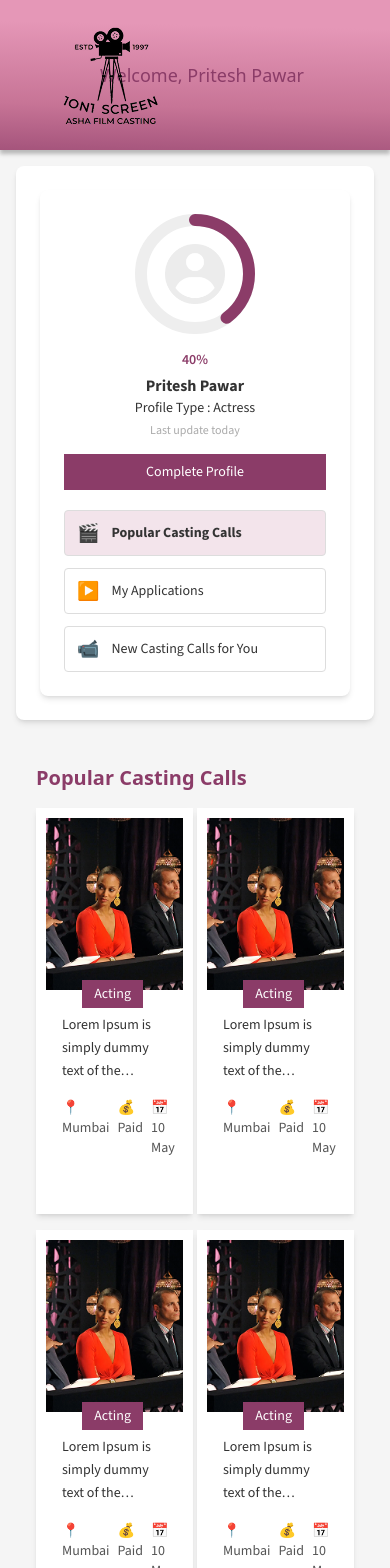
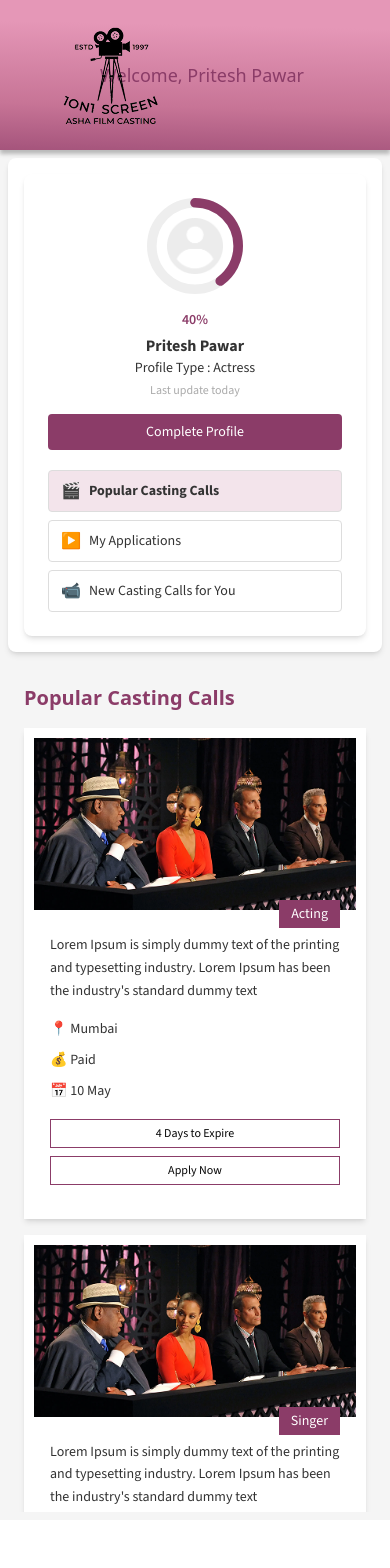
Before and after one commit to pritesh5453/Aasha-Films, a React (Vite) app: page /dashboard in a window 390 px wide. Shown: the top 1568 px of the page. After the commit the page ends 1520 px from the top, so only its background shows below. Built offline with nearby package versions, Linux system fonts and the light colour scheme; a web font is replaced by a local one.

Commit message:
Made Responsive

```diff
--- a/src/component/CastingCard.jsx
+++ b/src/component/CastingCard.jsx
@@ -69,7 +69,7 @@ export default function CastingCard({ role = "Acting" }) {
         />
 
         {/* Role Tag */}
-        <p className="absolute bottom-[-10px] right-10 bg-[#8B3C68] text-white text-sm px-3 py-1">
+        <p className="absolute bottom-[-10px] right-4 bg-[#8B3C68] text-white text-sm px-3 py-1">
           {role}
         </p>
       </div>
@@ -81,18 +81,21 @@ export default function CastingCard({ role = "Acting" }) {
           industry. Lorem Ipsum has been the industry's standard dummy text
         </p>
 
-        <div className="flex items-start gap-2 text-[#555] text-sm mb-4">
-          <div className="flex md:flex-col gap-2 flex-col-1 group-hover:text-[#8B3C68]">
+        {/* Info + Buttons */}
+        <div className="flex flex-col sm:flex-row sm:items-center sm:justify-between gap-4">
+          {/* Info */}
+          <div className="flex flex-col gap-2 group-hover:text-[#8B3C68]">
             <span>📍 Mumbai</span>
             <span>💰 Paid</span>
             <span>📅 10 May</span>
           </div>
 
-          <div className="ml-auto flex flex-col gap-2 items-end">
-            <button className="w-[110px] sm:w-[131px] h-[29px] border border-[#8B3C68] text-[#060606] text-xs px-3 py-1 hover:bg-[#8B3C68] hover:text-white transition">
+          {/* Buttons */}
+          <div className="flex flex-col gap-2 w-full sm:w-auto">
+            <button className="w-full sm:w-[131px] h-[29px] border border-[#8B3C68] text-[#060606] text-xs px-3 py-1 hover:bg-[#8B3C68] hover:text-white transition">
               4 Days to Expire
             </button>
-            <button className="w-[110px] sm:w-[131px] h-[29px] border border-[#8B3C68] text-[#060606] text-xs px-3 py-1 hover:bg-[#8B3C68] hover:text-white transition">
+            <button className="w-full sm:w-[131px] h-[29px] border border-[#8B3C68] text-[#060606] text-xs px-3 py-1 hover:bg-[#8B3C68] hover:text-white transition">
               Apply Now
             </button>
           </div>
--- a/src/component/Dashboard.jsx
+++ b/src/component/Dashboard.jsx
@@ -1,6 +1,6 @@
 import React, { useState } from "react";
 import ProfileCard from "../component/ProfileCard";
-import PopularCastingCalls from "../component/PopularCastingCalls";
+import CastingCard from "../component/CastingCard";
 import MyApplications from "../component/MyApplications";
 import NewCastingCalls from "../component/NewCastingCalls";
 import Topbar from "./TopBar";
@@ -13,7 +13,14 @@ export default function Dashboard() {
 
   if (selectedSection === "popular") {
     heading = "Popular Casting Calls";
-    Content = <PopularCastingCalls />;
+    Content = (
+      <div className="grid grid-cols-1 md:grid-cols-2 gap-4">
+        <CastingCard role="Acting" />
+        <CastingCard role="Singer" />
+        <CastingCard role="Dancer" />
+        <CastingCard role="Model" />
+      </div>
+    );
   } else if (selectedSection === "my-applications") {
     heading = "My Applications";
     Content = <MyApplications />;
@@ -26,17 +33,14 @@ export default function Dashboard() {
     <div className="">
       <Topbar />
 
-      <div className="min-h-screen flex flex-col md:flex-row bg-[#f5f5f5] font-[Source Sans 3] gap-6 p-4">
-        {/* Sidebar: fixed height, non-scrollable */}
-        <div className="w-full md:w-[450px] shrink-0 bg-white shadow-md rounded-lg p-6">
-          <ProfileCard
-            onSectionChange={setSelectedSection}
-            selected={selectedSection}
-          />
+      <div className="min-h-screen flex flex-col md:flex-row bg-[#f5f5f5] font-[Source Sans 3] gap-4 sm:gap-6 p-2 sm:p-4">
+        {/* Sidebar */}
+        <div className="w-full md:w-[40%] lg:w-[450px] shrink-0 bg-white shadow-md rounded-lg p-4 sm:p-6">
+          <ProfileCard onSectionChange={setSelectedSection} selected={selectedSection} />
         </div>
 
-        {/* Right Content: scrollable */}
-        <div className=" overflow-y-auto max-h-screen  w-full p-5 pr-5">
+        {/* Right Content */}
+        <div className="flex-1 overflow-y-auto max-h-screen w-full p-4 sm:p-5">
           <h2 className="text-xl font-[Source Sans 3] text-[#8B3C68] mb-4 font-bold">
             {heading}
           </h2>
--- a/src/component/ProfileCard.jsx
+++ b/src/component/ProfileCard.jsx
@@ -3,9 +3,9 @@ import vector from "../assets/Vector.png";
 
 export default function ProfileCard({ onSectionChange, selected }) {
   return (
-    <div className="w-full md:w-[350px] bg-white shadow-md p-6 rounded-lg font-['Source_Sans_3'] text-center">
+    <div className="w-full sm:w-[320px] md:w-[350px] bg-white shadow-md p-6 rounded-lg font-['Source_Sans_3'] text-center">
       {/* Circular Progress */}
-      <div className="relative w-[120px] h-[120px] mx-auto mb-4">
+      <div className="relative w-24 h-24 mx-auto mb-4">
         <svg className="absolute top-0 left-0 w-full h-full" viewBox="0 0 120 120">
           <circle cx="60" cy="60" r="54" stroke="#eee" strokeWidth="12" fill="none" />
           <circle
@@ -22,7 +22,7 @@ export default function ProfileCard({ onSectionChange, selected }) {
           />
         </svg>
         <div className="absolute inset-0 flex items-center justify-center">
-          <img src={vector} alt="Profile" className="w-[60px] h-[60px] opacity-50" />
+          <img src={vector} alt="Profile" className="w-14 h-14 opacity-50" />
         </div>
       </div>
 
@@ -32,12 +32,12 @@ export default function ProfileCard({ onSectionChange, selected }) {
       <p className="text-sm text-[#333] mb-1">Profile Type : Actress</p>
       <p className="text-xs text-[#aaa] mb-4">Last update today</p>
 
-      <button className="bg-[#8B3C68] text-white text-sm font-medium py-2 px-4 mb-5 w-full sm:w-auto">
+      <button className="bg-[#8B3C68] text-white text-sm font-medium py-2 px-4 mb-5 w-full sm:w-auto rounded hover:opacity-90 transition">
         Complete Profile
       </button>
 
       {/* Sidebar Options */}
-      <div className="space-y-3">
+      <div className="space-y-2">
         <SidebarItem
           icon="🎬"
           label="Popular Casting Calls"
@@ -65,13 +65,13 @@ function SidebarItem({ icon, label, onClick, active }) {
   return (
     <button
       onClick={onClick}
-      className={`flex items-center gap-3 w-full px-3 py-2 border border-[#ddd] rounded text-sm transition ${
+      className={`flex items-center gap-2 w-full px-3 py-2 border border-[#ddd] rounded text-sm transition ${
         active
           ? "bg-[#f3e4eb] border-[#8B3C68] font-bold text-[#333]"
           : "hover:bg-[#f9f9f9] text-[#333]"
       }`}
     >
-      <span className="text-lg">{icon}</span>
+      <span className="text-base">{icon}</span>
       {label}
     </button>
   );
```
